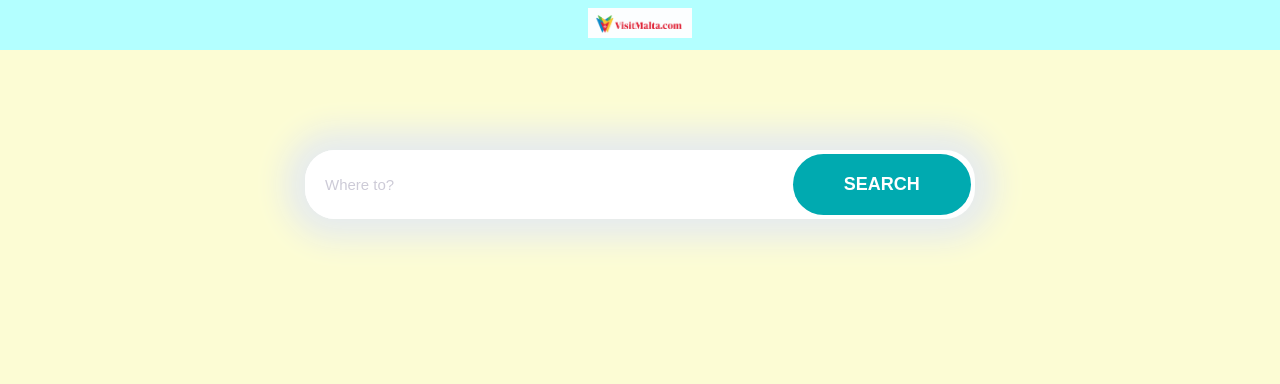
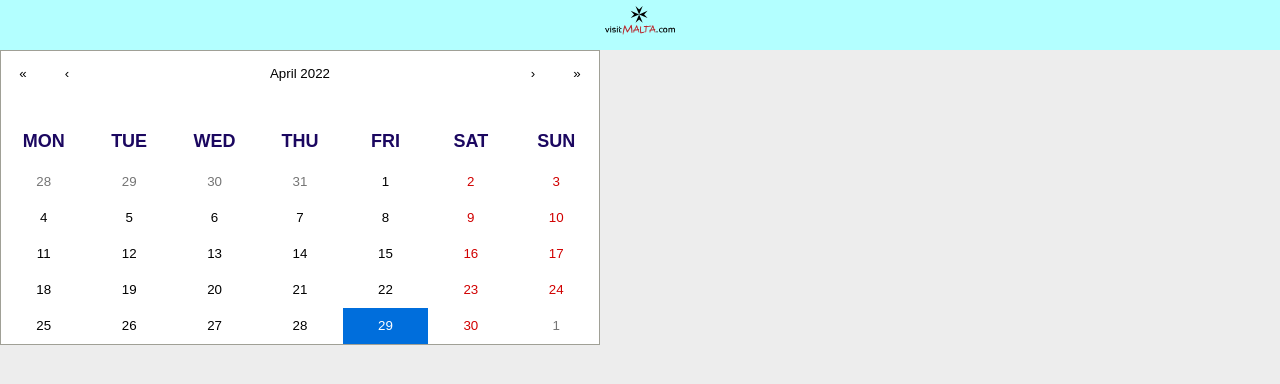
Before and after one commit to LiamSG02/malta-project, a React (Create React App) app: page / in a window 1280 px wide. Shown: the top 384 px of the page. Built offline with nearby package versions, Linux system fonts and the light colour scheme.

Commit message:
Home page & Start of Calendar

```diff
--- a/package.json
+++ b/package.json
@@ -7,7 +7,9 @@
     "@testing-library/react": "^13.1.1",
     "@testing-library/user-event": "^13.5.0",
     "react": "^18.1.0",
+    "react-calendar": "^3.7.0",
     "react-dom": "^18.1.0",
+    "react-icons": "^4.3.1",
     "react-scripts": "5.0.1",
     "web-vitals": "^2.1.4"
   },
--- a/src/App.jsx
+++ b/src/App.jsx
@@ -1,12 +1,21 @@
-import React from 'react'
+import React, {useState} from 'react';
 import Navbar from './components/Navbar'
 import Header from './components/Header'
+import Calendar from 'react-calendar';
+import 'react-calendar/dist/Calendar.css';
+import './components/calendar2.css'
 
 export const App = () => {
+  const [date, setDate] = useState(new Date());
+
+  const onChange = date => {
+    setDate(date);
+  }
+
   return (
     <>
         <Navbar />
-        <Header />
+        <Calendar onChange={onChange} value={date} />
     </>
   )
 }
--- a/src/components/Header.jsx
+++ b/src/components/Header.jsx
@@ -1,16 +1,21 @@
 import React from "react";
 import './header.css'
+import {BsSearch} from 'react-icons/bs';
 
 export const Header = () => {
     return (
         <section class="block container block-domain">
+            <header class="block__header">
+                <h2>Enter your destination</h2>
+                <p>Find exciting activities to explore!</p>
+            </header>
                 <div class="input-group">
                     <input
                     type="text"
                     class="input"
                     placeholder="Where to?"
                     />
-                <button class="btn btn--color">Search</button>
+                    <button class="btn btn--color">Search  <BsSearch/> </button>
                 </div>
         </section>
     )
--- a/src/components/Navbar.jsx
+++ b/src/components/Navbar.jsx
@@ -1,6 +1,6 @@
 import React from "react";
 import './navbar.css'
-import Malta from '../images/Malta.jpg'
+import Malta from '../images/Logo.svg'
 
 
 export const Navbar = () => {
--- /dev/null
+++ b/src/components/calendar2.css
@@ -0,0 +1,118 @@
+.react-calendar {
+    width: 600px;
+    max-width: 100%;
+    background: white;
+    border: 1px solid #a0a096;
+    font-family: Arial, Helvetica, sans-serif;
+    line-height: 1.125em;
+
+  }
+  .react-calendar--doubleView {
+    width: 700px;
+  }
+  .react-calendar--doubleView .react-calendar__viewContainer {
+    display: flex;
+    margin: -0.5em;
+  }
+  .react-calendar--doubleView .react-calendar__viewContainer > * {
+    width: 50%;
+    margin: 0.5em;
+  }
+  .react-calendar,
+  .react-calendar *,
+  .react-calendar *:before,
+  .react-calendar *:after {
+    -moz-box-sizing: border-box;
+    -webkit-box-sizing: border-box;
+    box-sizing: border-box;
+  }
+  .react-calendar button {
+    margin: 0;
+    border: 0;
+    outline: none;
+  }
+  .react-calendar button:enabled:hover {
+    cursor: pointer;
+  }
+  .react-calendar__navigation {
+    display: flex;
+    height: 44px;
+    margin-bottom: 1em;
+  }
+  .react-calendar__navigation button {
+    min-width: 44px;
+    background: none;
+  }
+  .react-calendar__navigation button:disabled {
+    background-color: #f0f0f0;
+  }
+  .react-calendar__navigation button:enabled:hover,
+  .react-calendar__navigation button:enabled:focus {
+    background-color: #e6e6e6;
+  }
+  .react-calendar__month-view__weekdays {
+    text-align: center;
+    text-transform: uppercase;
+    font-weight: bold;
+    font-size: 0.75em;
+  }
+  .react-calendar__month-view__weekdays__weekday {
+    padding: 0.5em;
+  }
+  .react-calendar__month-view__weekNumbers .react-calendar__tile {
+    display: flex;
+    align-items: center;
+    justify-content: center;
+    font-size: 0.75em;
+    font-weight: bold;
+  }
+  .react-calendar__month-view__days__day--weekend {
+    color: #d10000;
+  }
+  .react-calendar__month-view__days__day--neighboringMonth {
+    color: #757575;
+  }
+  .react-calendar__year-view .react-calendar__tile,
+  .react-calendar__decade-view .react-calendar__tile,
+  .react-calendar__century-view .react-calendar__tile {
+    padding: 2em 0.5em;
+  }
+  .react-calendar__tile {
+    max-width: 100%;
+    padding: 10px 6.6667px;
+    background: none;
+    text-align: center;
+    line-height: 16px;
+  }
+  .react-calendar__tile:disabled {
+    background-color: #f0f0f0;
+  }
+  .react-calendar__tile:enabled:hover,
+  .react-calendar__tile:enabled:focus {
+    background-color: #e6e6e6;
+  }
+  .react-calendar__tile--now {
+    background: #ffff76;
+  }
+  .react-calendar__tile--now:enabled:hover,
+  .react-calendar__tile--now:enabled:focus {
+    background: #ffffa9;
+  }
+  .react-calendar__tile--hasActive {
+    background: #76baff;
+  }
+  .react-calendar__tile--hasActive:enabled:hover,
+  .react-calendar__tile--hasActive:enabled:focus {
+    background: #a9d4ff;
+  }
+  .react-calendar__tile--active {
+    background: #006edc;
+    color: white;
+  }
+  .react-calendar__tile--active:enabled:hover,
+  .react-calendar__tile--active:enabled:focus {
+    background: #1087ff;
+  }
+  .react-calendar--selectRange .react-calendar__tile--hover {
+    background-color: #e6e6e6;
+  }
--- a/src/index.css
+++ b/src/index.css
@@ -14,8 +14,9 @@
   --color-button: #00AAB0;
   --color-headings: #1b0760;
   --color-border: #ccc;
-  --color-body: #FCFCD4;
+  --color-body: #ededed;
 }
+
 
 html {
   scroll-behavior: smooth;
@@ -23,13 +24,36 @@
 
 body {
   background-color: var(--color-body);
+  font-size: 24px;
+  line-height: 1.5;
+  color: var(--color-headings);
+}
+
+h1,
+h2,
+h3 {
+  color: var(--color-headings);
+  margin-bottom: 10px;
+  line-height: 1.1;
+}
+
+h2 {
+  font-size: 40px;
+}
+
+p {
+  margin-top: 0;
 }
 
 /* Blocks */
 .block {
   --padding-vertical: 60px;
   padding: var(--padding-vertical) 20px;
-  background: var(--color-secondary);
+}
+
+.block__header {
+  text-align: center;
+  margin-bottom: 4rem;
 }
 
 .container {
```
Also changed, not shown: src/images/Logo.svg (added), 1 other file (tests, documents, lock files or other folders). Lines whose indentation alone changed are shown as unchanged.
